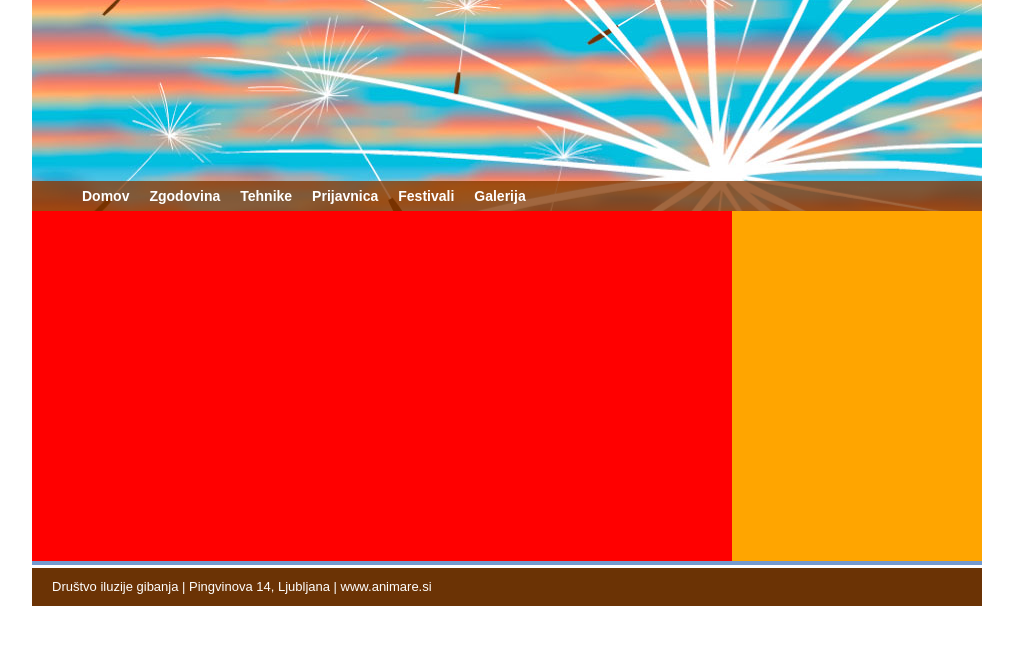
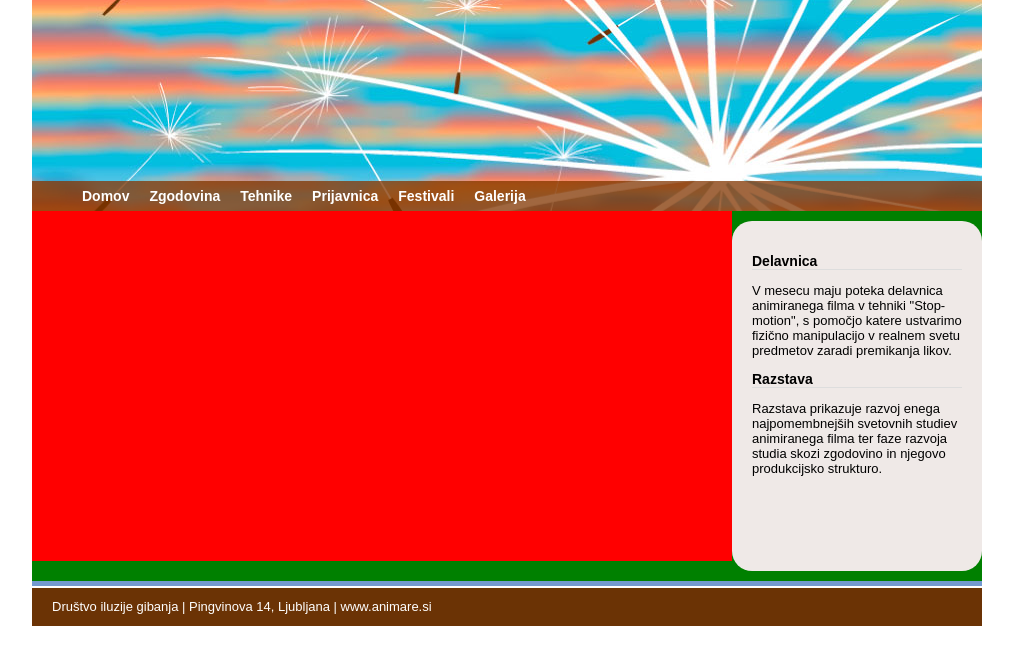
Before and after one commit to DebevcLuka/www.animare.si, a plain HTML site: page index.html in a window 1280 px wide. Shown: the part 119-784 px from the top of the page, without its empty margins (133-1146 px from the left). Drawn offline with Linux system fonts and the light colour scheme.

Commit message:
Oblikuj aside

```diff
--- a/index.html
+++ b/index.html
@@ -37,8 +37,15 @@
 				</ul>
 			</nav>
 			<section id="Vsebina">
-				<article id="Clanek"></article>
-				<aside id="Sorodno"></aside>
+				<article id="Clanek">
+
+				</article>
+				<aside id="Sorodno">
+					<h2>Delavnica</h2>
+					<p>V mesecu maju poteka delavnica animiranega filma v tehniki "Stop-motion", s pomočjo katere ustvarimo fizično manipulacijo v realnem svetu predmetov zaradi premikanja likov.</p>
+					<h2>Razstava</h2>
+					<p>Razstava prikazuje razvoj enega najpomembnejših svetovnih studiev animiranega filma ter faze razvoja studia skozi zgodovino in njegovo produkcijsko strukturo.</p>
+				</aside>
 			</section>
 			<footer id="Noga">
 				Društvo iluzije gibanja | Pingvinova 14, Ljubljana | <a href="http://www.animare.si" target="_blank">www.animare.si</a>
--- a/slogi.css
+++ b/slogi.css
@@ -98,9 +98,19 @@ html,body{
 	width: 700px;
 }
 #Sorodno {
-	background-color: orange;
+	background-color: #efe9e7;
+	padding: 20px;
+	border-radius: 20px;
+	margin: 10px 0;
+	box-sizing: border-box;
 	min-height: 350px;
 	width: 250px;
+}
+h2 {
+	font-size: 14px;
+	font-weight: bold;
+	color: black;
+	border-bottom: 1px solid #ddd;
 }
 #Noga {
 	background-image: linear-gradient(to bottom, #739ad0 0, #739ad0 10%, #fff 10%, #fff 15%, #6b3305 15%, #6b3305 100%);
```
